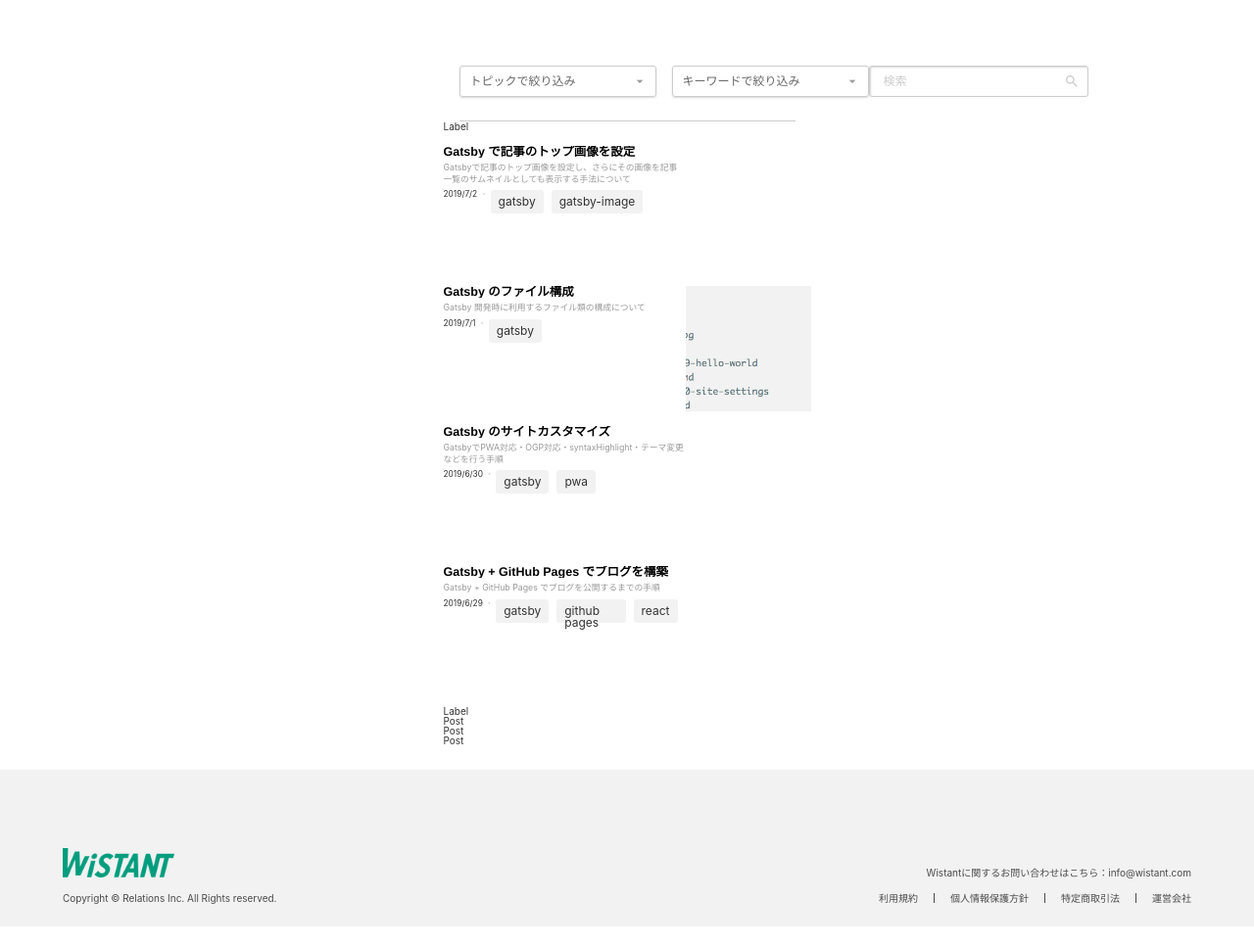
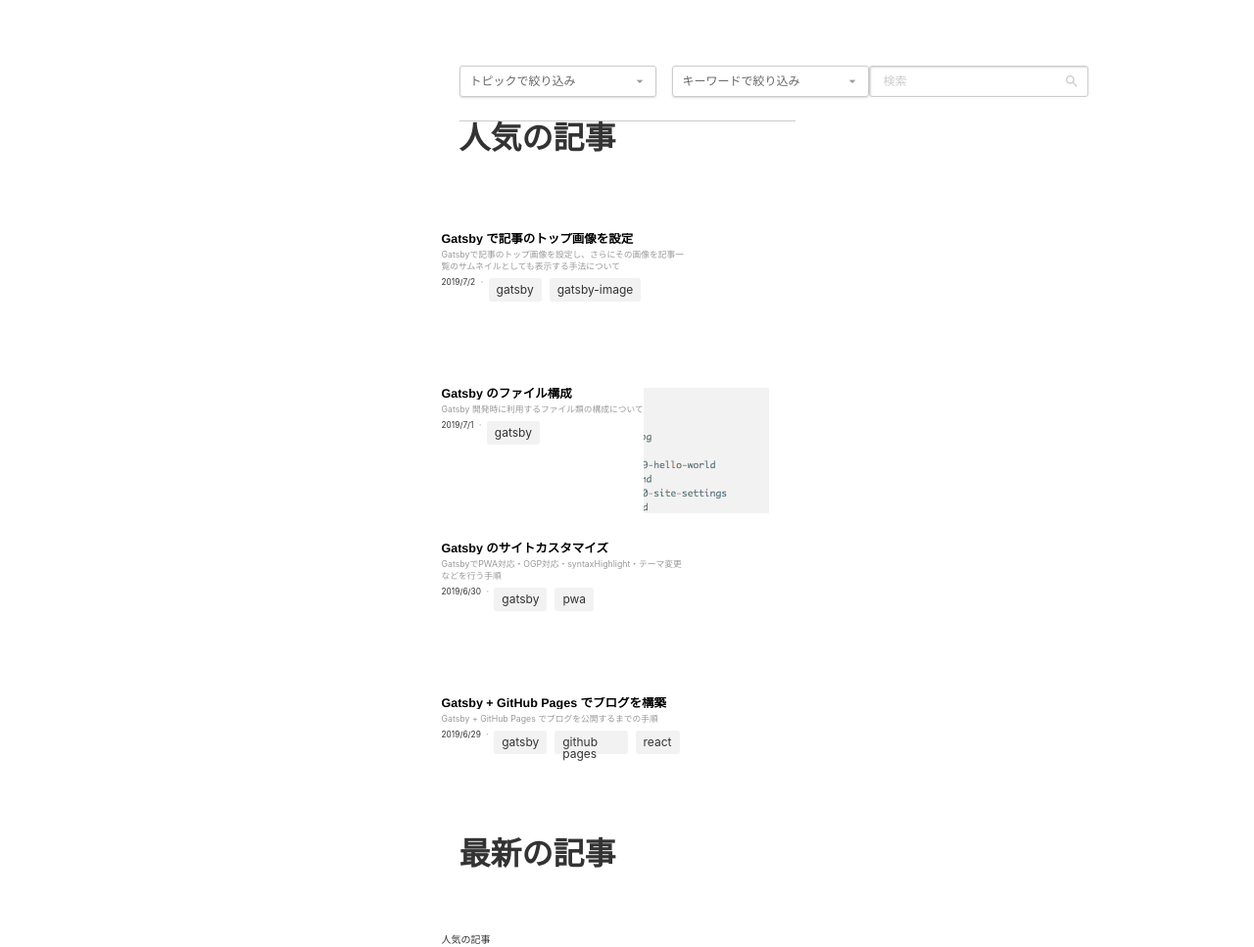
Before and after one commit to flute-inc/wistant-lp, a Gatsby site: page /library in a window 1280 px wide. Shown: the part 622-1589 px from the top of the page at 98% size. Before the commit the page ends 1568 px from the top, so only its background shows below. Built offline with nearby package versions, Linux system fonts and the light colour scheme; Gatsby itself is replaced by a stand-in of ours; some packages are replaced by stand-ins of ours; what typography-theme-github would draw is missing.

Commit message:
libraryFrame調整

```diff
--- /dev/null
+++ b/src/components/molecules/LibraryFrame/index.js
@@ -0,0 +1,15 @@
+import React from 'react';
+import styles from './index.module.scss';
+
+const LibraryFrame = ({ label, children }) => (
+  <section className={styles.libraryFrame}>
+    <div className={styles.inner}>
+      <h4 className={styles.label}>{label}</h4>
+      <div className={styles.posts}>
+        {children}
+      </div>
+    </div>
+  </section>
+);
+
+export default LibraryFrame;
--- /dev/null
+++ b/src/components/molecules/LibraryFrame/index.module.scss
@@ -0,0 +1,36 @@
+@import '../../../styles/media-queries.scss';
+@import '../../../styles/layout.scss';
+
+.libraryContent {
+  padding: 64px 0;
+  overflow-x: hidden;
+}
+
+.inner {
+  @include layout-maxContent;
+
+  & + & {
+    margin-top: 128px;
+  }
+}
+
+.label {
+  margin-bottom: 64px;
+  font-size: 3.2rem;
+
+  @include mq($vp-s) {
+    margin-bottom: 32px;
+    font-size: 2.4rem;
+  }
+}
+
+.posts {
+  display: flex;
+  align-items: flex-start;
+  flex-wrap: wrap;
+  margin: 0 -18px; // 投稿のマージンをかわす
+
+  @include mq($vp-s) {
+    margin: 0;
+  }
+}
--- a/src/pages/library.js
+++ b/src/pages/library.js
@@ -6,22 +6,19 @@
 import Layout from '../components/templates/Layout';
 import LibraryHeader from '../components/molecules/LibraryHeader';
 import LibraryFinder from '../components/molecules/LibraryFinder';
+import LibraryFrame from '../components/molecules/LibraryFrame';
 
 const LibraryIndex = ({ location, data }) => (
   <Layout location={location} title={data.site.siteMetadata.title}>
     <Seo title="Index" description="なければ作ればいいじゃない" />
     <LibraryHeader />
     <LibraryFinder />
-    <div>
-      <div>Label</div>
+    <LibraryFrame label="人気の記事">
       <Posts posts={data.allMarkdownRemark.edges} />
-    </div>
-    <div>
-      <div>Label</div>
-      <div>Post</div>
-      <div>Post</div>
-      <div>Post</div>
-    </div>
+    </LibraryFrame>
+    <LibraryFrame label="最新の記事">
+      人気の記事
+    </LibraryFrame>
   </Layout>
 );
 
```
